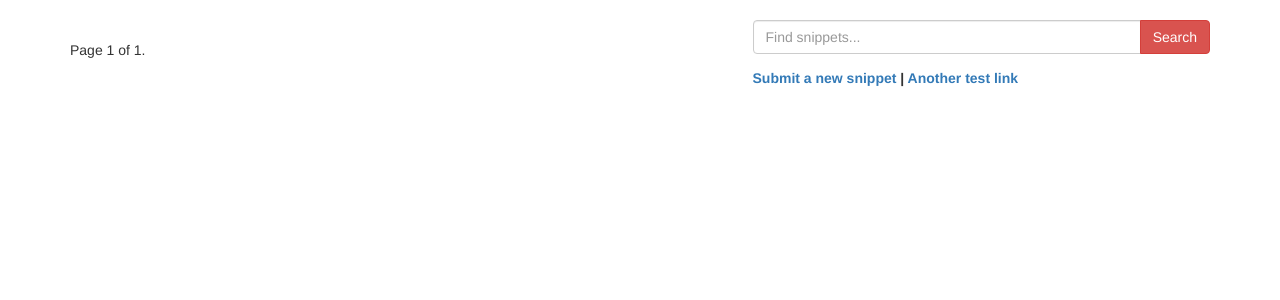
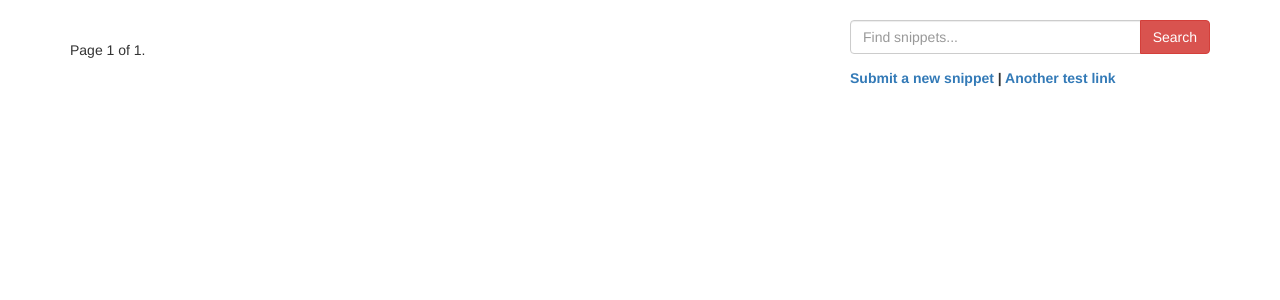
Before and after one commit to nevtum/contently, a Django app: page / in a window 1280 px wide. Shown: the top 300 px of the page. Run offline with Django 3.2, Linux system fonts and the light colour scheme; data that the repository does not hold is empty; some libraries are stand-ins or nearby versions.

Commit message:
make search column a bit smaller

```diff
--- a/snippets/templates/snippet_list.html
+++ b/snippets/templates/snippet_list.html
@@ -2,7 +2,7 @@
 {% block content %}
 <div class="snippets-page container">
     <div class="row">
-        <div class="col-md-5 pull-right">
+        <div class="col-sm-4 pull-right">
             <div class="search-control">
                 <form action="" method="get" class="input-group">
                     <input type="text" name="search" class="form-control" placeholder="Find snippets...">
@@ -20,7 +20,7 @@
                 </p>
             </div>
         </div>
-        <div class="col-md-7">
+        <div class="col-sm-8">
             <div class="list-content">
                 {% for snippet in snippets %}
                 <div class="item">
```
